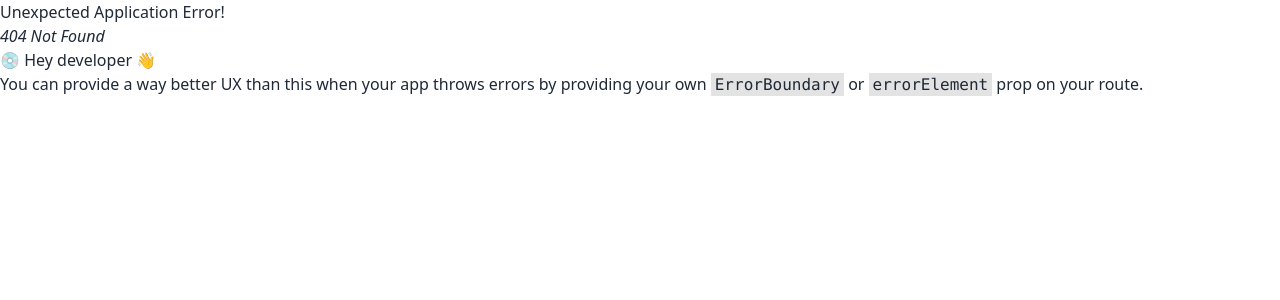
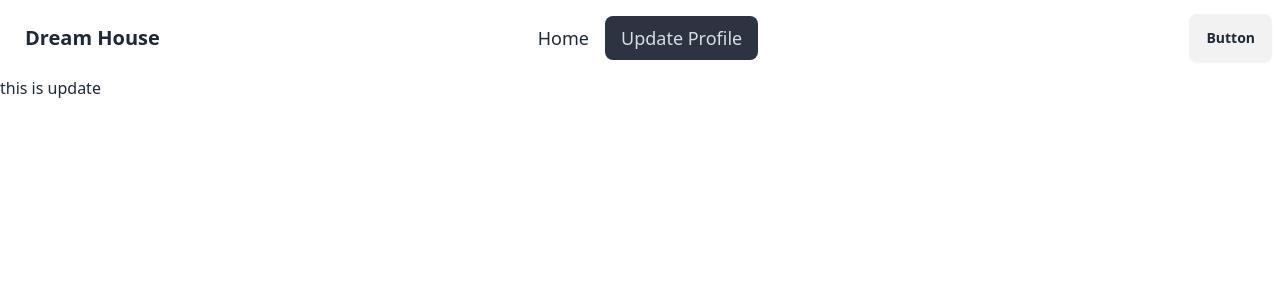
Before and after one commit to hasanalam24/Real-Estate-A9, a React (Vite) app: page /UpdateProfile in a window 1280 px wide. Before the commit this address had no page. Shown: the top 300 px of the page. Built offline with nearby package versions, Linux system fonts and the light colour scheme.

Commit message:
NavLink and route create

```diff
--- a/src/Components/Navbar/Navbar.jsx
+++ b/src/Components/Navbar/Navbar.jsx
@@ -5,10 +5,10 @@ const Navbar = () => {
 
         <>
             <li>
-                <NavLink to='/Home'>Home</NavLink>
+                <NavLink to='/'>Home</NavLink>
             </li>
             <li>
-                <NavLink to='/Home'>Update Profile</NavLink>
+                <NavLink to='/UpdateProfile'>Update Profile</NavLink>
             </li>
 
         </>
--- a/src/Pages/UpdateProfile.jsx
+++ b/src/Pages/UpdateProfile/UpdateProfile.jsx
@@ -3,7 +3,7 @@
 const UpdateProfile = () => {
     return (
         <div>
-            this is updates profile
+            this is update
         </div>
     );
 };
```
Also changed, not shown: src/Routes/Routes.jsx (+24 -0 lines), src/main.jsx (+1 -9 lines).
